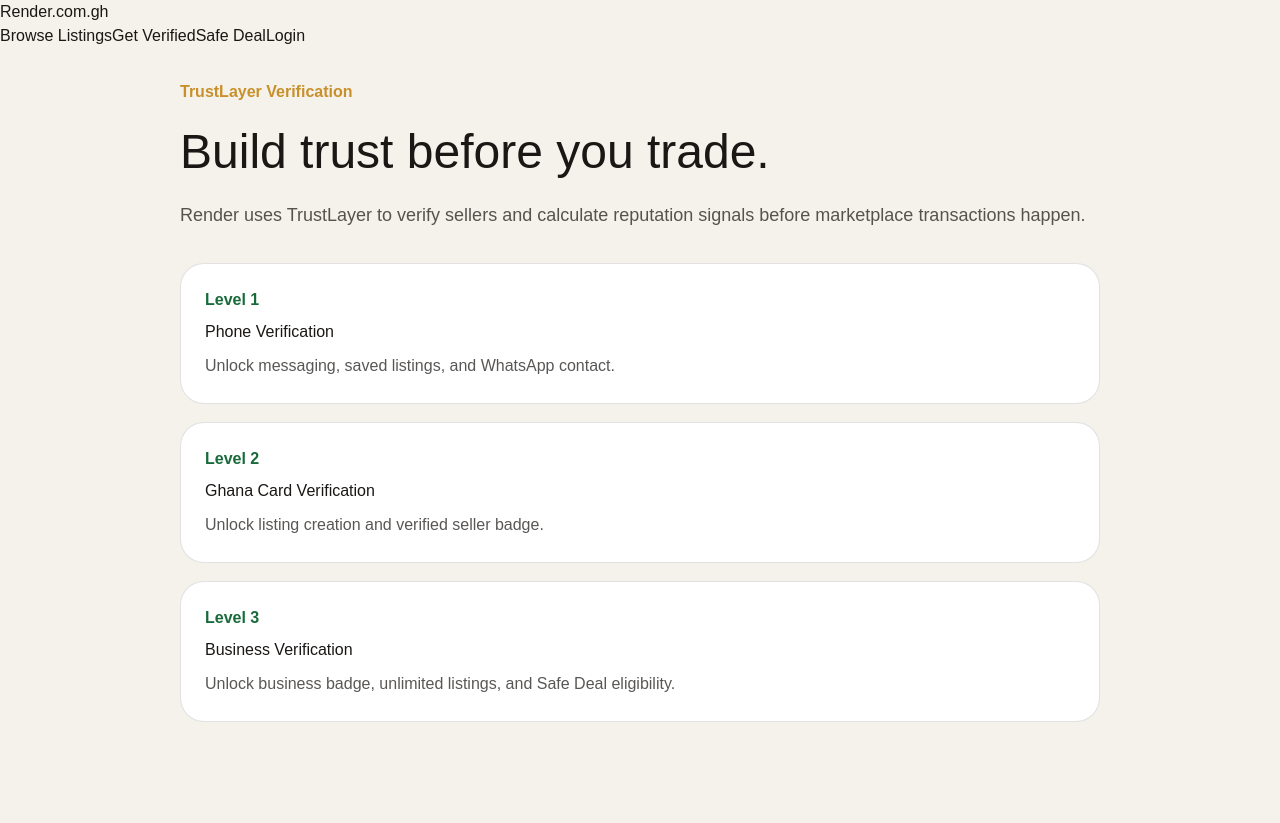
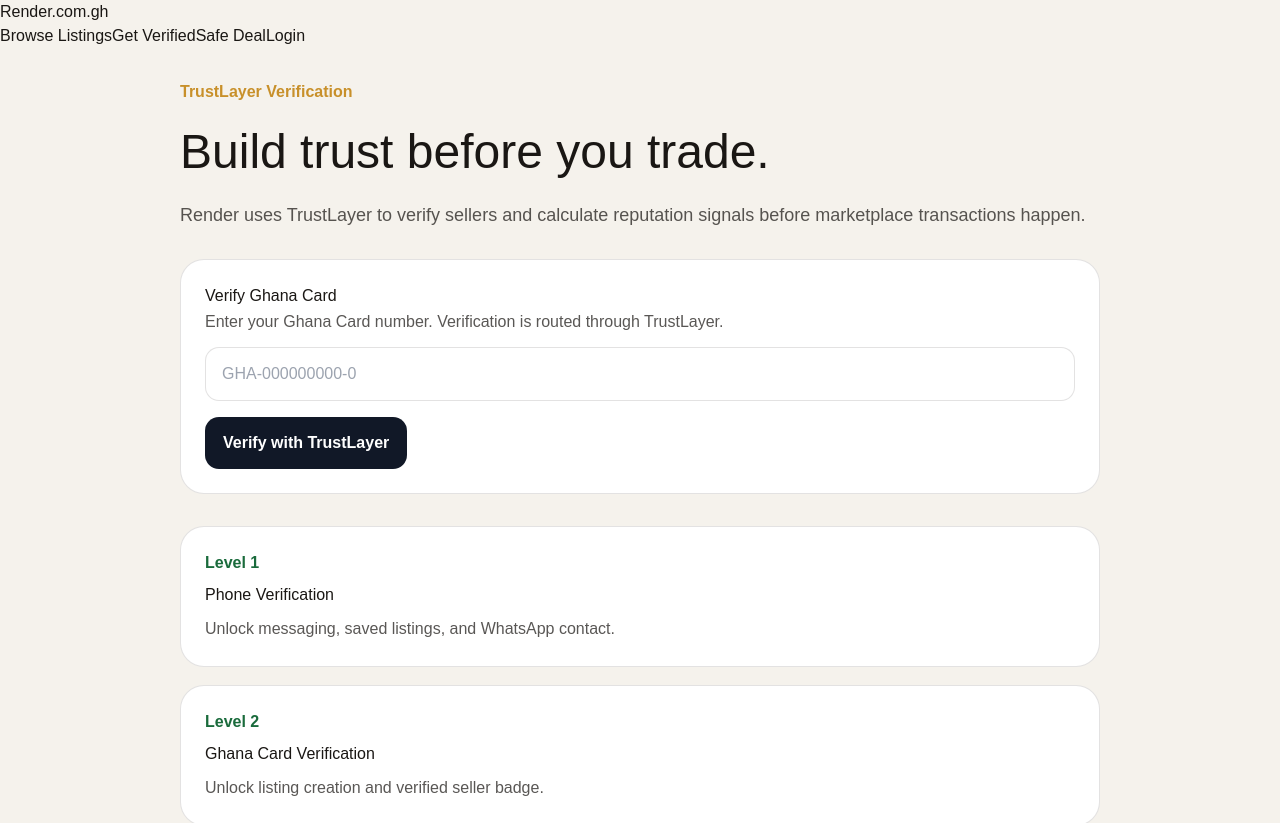
Before and after one commit to basetrustlayer-cmd/render, a Next.js app in the folder apps/web/: page /verify in a window 1280 px wide. Shown: the top 823 px of the page. Built offline with nearby package versions, Linux system fonts and the light colour scheme.

Commit message:
fix: wire verify page to trustlayer ghana card flow

```diff
--- a/apps/web/app/verify/page.tsx
+++ b/apps/web/app/verify/page.tsx
@@ -1,3 +1,10 @@
+"use client";
+
+import { useRouter } from "next/navigation";
+import { FormEvent, useEffect, useState } from "react";
+import { ApiError, apiFetch } from "../../lib/api";
+import { useAuthStore } from "../../store/auth";
+
 const steps = [
   {
     title: "Phone Verification",
@@ -16,7 +23,72 @@
   }
 ];
 
+type GhanaCardVerifyResponse = {
+  verification: {
+    provider: string;
+    status: "VERIFIED" | "REJECTED" | "PENDING";
+    reference?: string;
+    user?: {
+      id: string;
+      verificationLevel: number;
+      trustScore: number | null;
+      trustTier: string | null;
+    };
+  };
+};
+
 export default function VerifyPage() {
+  const router = useRouter();
+  const hydrate = useAuthStore((state) => state.hydrate);
+  const logout = useAuthStore((state) => state.logout);
+  const [ghanaCardNumber, setGhanaCardNumber] = useState("");
+  const [submitting, setSubmitting] = useState(false);
+  const [result, setResult] = useState<GhanaCardVerifyResponse["verification"] | null>(null);
+  const [error, setError] = useState<string | null>(null);
+
+  useEffect(() => {
+    hydrate();
+  }, [hydrate]);
+
+  useEffect(() => {
+    function handleInvalidAuth() {
+      logout();
+      router.replace("/login");
+    }
+
+    window.addEventListener("render-auth-invalid", handleInvalidAuth);
+
+    return () => {
+      window.removeEventListener("render-auth-invalid", handleInvalidAuth);
+    };
+  }, [logout, router]);
+
+  async function handleSubmit(event: FormEvent<HTMLFormElement>) {
+    event.preventDefault();
+    setSubmitting(true);
+    setError(null);
+    setResult(null);
+
+    try {
+      const response = await apiFetch<GhanaCardVerifyResponse>("/verify/ghana-card", {
+        method: "POST",
+        body: JSON.stringify({ ghanaCardNumber })
+      });
+
+      setResult(response.verification);
+    } catch (err) {
+      if (err instanceof ApiError && [401, 403].includes(err.status)) {
+        logout();
+        router.replace("/login");
+        return;
+      }
+
+      setError(err instanceof Error ? err.message : "Unable to verify Ghana Card.");
+    } finally {
+      setSubmitting(false);
+    }
+  }
+
   return (
     <main style={{ minHeight: "100vh", padding: "32px" }}>
       <section style={{ maxWidth: "920px", margin: "0 auto" }}>
@@ -25,9 +97,70 @@
           Build trust before you trade.
         </h1>
         <p style={{ fontSize: "18px", opacity: 0.72, lineHeight: 1.7 }}>
-          Render uses TrustLayer to verify sellers and calculate reputation signals
-          before marketplace transactions happen.
+          Render uses TrustLayer to verify sellers and calculate reputation signals before marketplace transactions happen.
         </p>
+
+        <form
+          onSubmit={handleSubmit}
+          style={{
+            marginTop: "28px",
+            border: "1px solid var(--border)",
+            borderRadius: "24px",
+            padding: "24px",
+            background: "#fff"
+          }}
+        >
+          <h2 style={{ marginTop: 0 }}>Verify Ghana Card</h2>
+          <p style={{ opacity: 0.72, lineHeight: 1.7 }}>
+            Enter your Ghana Card number. Verification is routed through TrustLayer.
+          </p>
+
+          <input
+            required
+            value={ghanaCardNumber}
+            onChange={(event) => setGhanaCardNumber(event.target.value)}
+            placeholder="GHA-000000000-0"
+            style={{
+              width: "100%",
+              marginTop: "12px",
+              padding: "14px 16px",
+              borderRadius: "14px",
+              border: "1px solid var(--border)",
+              fontSize: "16px"
+            }}
+          />
+
+          <button
+            type="submit"
+            disabled={submitting}
+            style={{
+              marginTop: "16px",
+              border: "0",
+              borderRadius: "14px",
+              padding: "14px 18px",
+              background: "#111827",
+              color: "#fff",
+              fontWeight: 800,
+              cursor: submitting ? "not-allowed" : "pointer",
+              opacity: submitting ? 0.6 : 1
+            }}
+          >
+            {submitting ? "Verifying..." : "Verify with TrustLayer"}
+          </button>
+
+          {error && (
+            <div style={{ marginTop: "16px", color: "#b91c1c", lineHeight: 1.6 }}>
+              {error}
+            </div>
+          )}
+
+          {result && (
+            <div style={{ marginTop: "16px", color: "#047857", lineHeight: 1.6 }}>
+              TrustLayer status: <strong>{result.status}</strong>
+              {result.reference ? ` · Reference: ${result.reference}` : ""}
+            </div>
+          )}
+        </form>
 
         <div style={{ display: "grid", gap: "18px", marginTop: "32px" }}>
           {steps.map((step) => (
```
